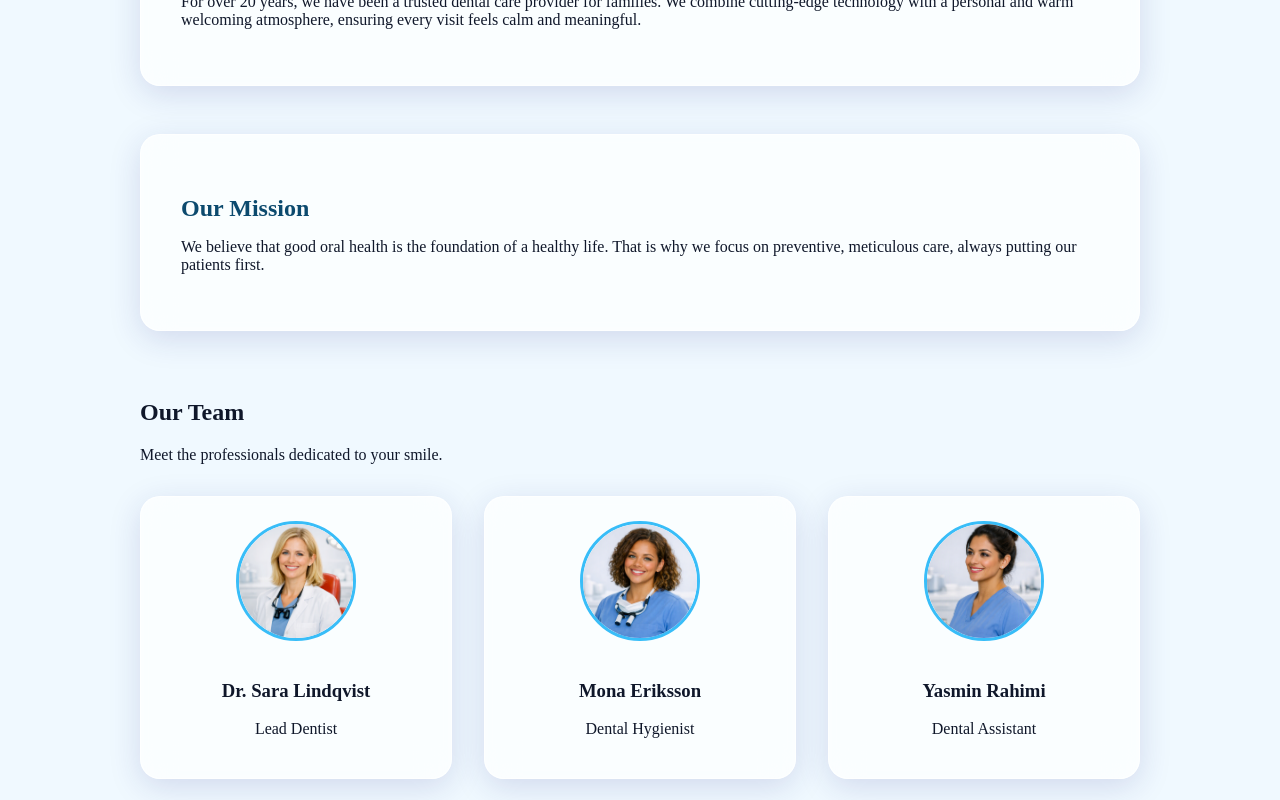
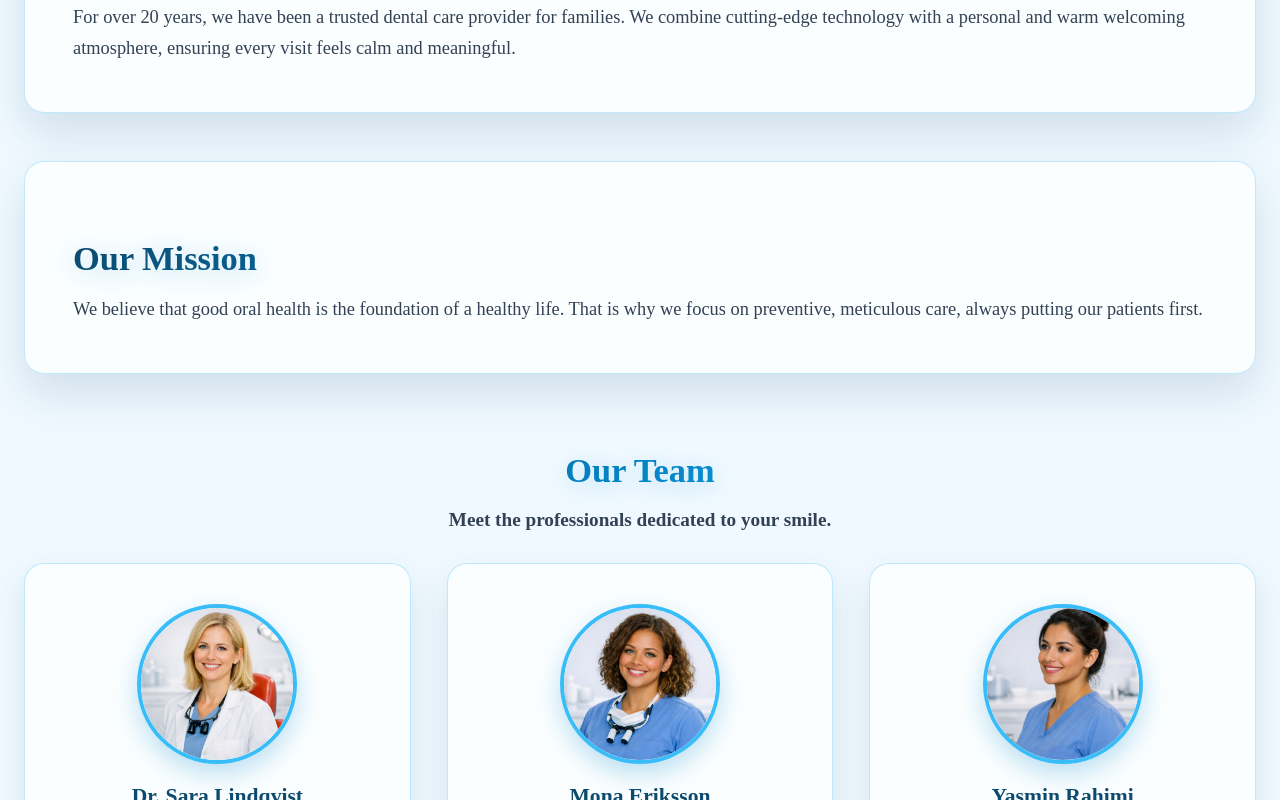
Before and after one commit to Milad-code88/Dentist, a React (Vite) app: page /about in a window 1280 px wide. Shown: the part 420-1220 px from the top of the page. Built offline with nearby package versions, Linux system fonts and the light colour scheme; a web font is replaced by a local one.

Commit message:
Redesign About page elements with glassmorphism gradient titles and enlarged team cards

```diff
--- a/src/pages/About/About.css
+++ b/src/pages/About/About.css
@@ -1,5 +1,5 @@
 .about-page {
-  max-width: 1000px;
+  max-width: 1280px;
   margin: 0 auto;
   display: flex;
   flex-direction: column;
@@ -21,48 +21,115 @@
   margin-bottom: 0.5rem;
 }
 
+.about-page__header p {
+  font-size: 1.2rem;
+  font-weight: 600;
+  color: #334155;
+  margin: 0;
+}
+
 .about-page__section {
   background: var(--glass-bg);
   backdrop-filter: var(--glass-blur);
-  border: var(--glass-border);
+  -webkit-backdrop-filter: var(--glass-blur);
+  border: 1px solid rgba(186, 230, 253, 0.9);
   border-radius: var(--radius-lg);
-  padding: 2.5rem;
-  box-shadow: var(--glass-shadow);
+  padding: 3rem;
+  box-shadow: 0 20px 45px rgba(12, 74, 110, 0.14);
 }
 
-.about-page__section h2 {
-  color: #0c4a6e;
+.about-page__section h2,
+.about-page__team h2 {
+  font-size: clamp(1.6rem, 3vw, 2.15rem);
+  background: linear-gradient(135deg, #0c4a6e 0%, #0284c7 50%, #38bdf8 100%);
+  -webkit-background-clip: text;
+  background-clip: text;
+  -webkit-text-fill-color: transparent;
+  filter: drop-shadow(0 4px 12px rgba(2, 132, 199, 0.25));
+  font-weight: 800;
   margin-bottom: 1rem;
+}
+
+.about-page__section p {
+  font-size: 1.15rem;
+  line-height: 1.7;
+  font-weight: 500;
+  color: #334155;
+  margin: 0;
+}
+
+.about-page__team {
+  text-align: center;
+}
+
+.about-page__team-subtitle {
+  font-size: 1.2rem;
+  font-weight: 600;
+  color: #334155;
+  margin-bottom: 2rem;
 }
 
 .about-page__team-grid {
   display: grid;
   grid-template-columns: repeat(3, 1fr);
-  gap: 2rem;
-  margin-top: 2rem;
+  gap: 2.25rem;
+  margin-top: 1.5rem;
 }
 
 .about-page__team-card {
   background: var(--glass-bg);
   backdrop-filter: var(--glass-blur);
-  border: var(--glass-border);
+  -webkit-backdrop-filter: var(--glass-blur);
+  border: 1px solid rgba(186, 230, 253, 0.9);
   border-radius: var(--radius-lg);
-  padding: 1.5rem;
+  padding: 2.5rem 2rem;
   text-align: center;
-  box-shadow: var(--glass-shadow);
+  box-shadow: 0 15px 35px rgba(12, 74, 110, 0.12);
+  display: flex;
+  flex-direction: column;
+  align-items: center;
+  justify-content: center;
+  transition: transform 0.35s ease, box-shadow 0.35s ease, border-color 0.35s ease;
+}
+
+.about-page__team-card:hover {
+  transform: translateY(-8px);
+  border-color: rgba(56, 189, 248, 0.6);
+  box-shadow: 0 22px 50px rgba(12, 74, 110, 0.2);
 }
 
 .about-page__team-img {
-  width: 120px;
-  height: 120px;
+  width: 160px;
+  height: 160px;
   border-radius: 50%;
   object-fit: cover;
-  margin-bottom: 1rem;
-  border: 3px solid #38bdf8;
+  margin-bottom: 1.25rem;
+  border: 4px solid #38bdf8;
+  box-shadow: 0 10px 25px rgba(2, 132, 199, 0.25);
+  transition: transform 0.35s ease;
 }
 
-@media (max-width: 768px) {
+.about-page__team-card:hover .about-page__team-img {
+  transform: scale(1.06);
+}
+
+.about-page__team-card h3 {
+  font-size: 1.35rem;
+  font-weight: 800;
+  color: #0c4a6e;
+  margin: 0 0 0.4rem;
+}
+
+.about-page__team-card p {
+  font-size: 1.1rem;
+  font-weight: 600;
+  color: #0284c7;
+  margin: 0;
+}
+
+@media (max-width: 900px) {
   .about-page__team-grid {
     grid-template-columns: 1fr;
+    gap: 1.75rem;
   }
 }
```
